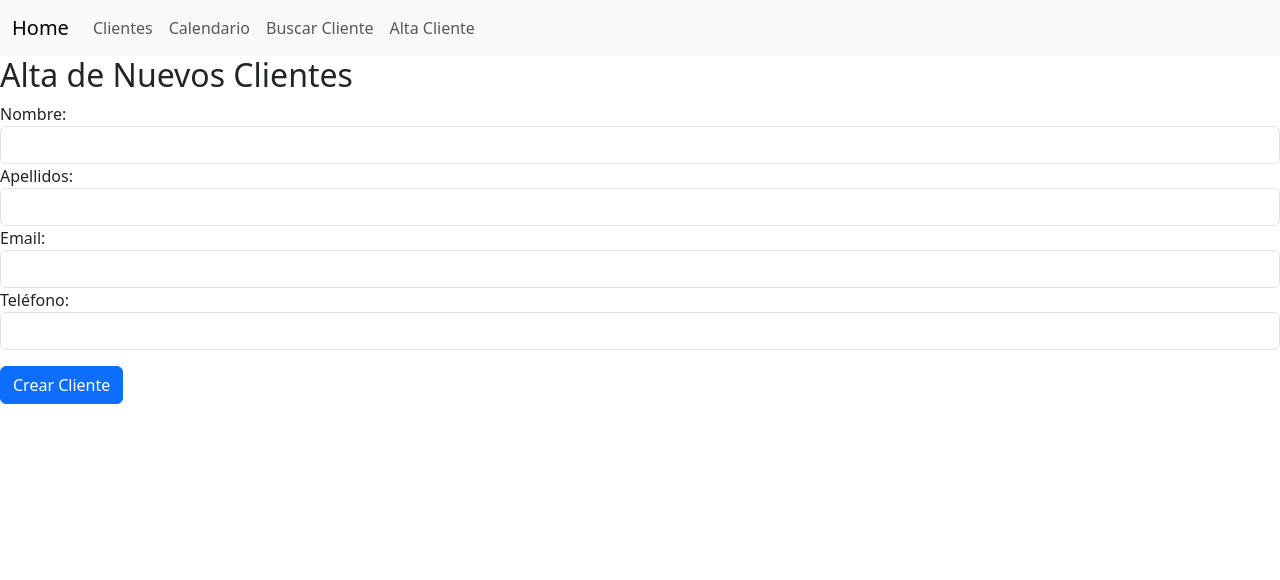
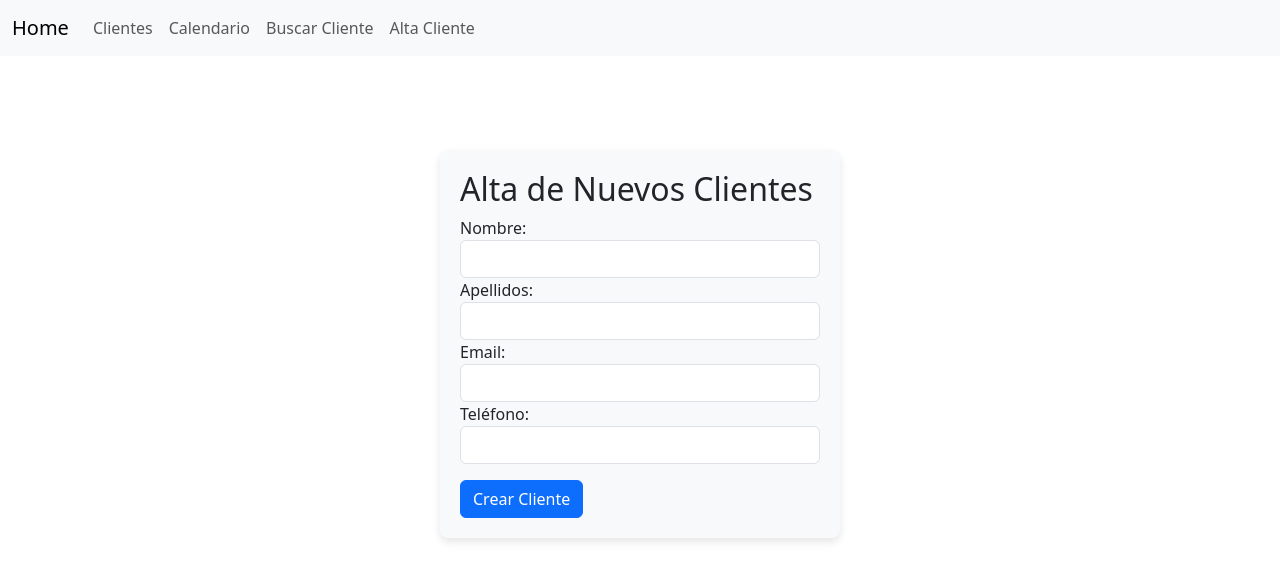
Before and after one commit to laquecu/calendario, a React (Create React App) app in the folder frontend/frontend/: page /alta_cliente in a window 1280 px wide. Shown: the top 580 px of the page. Built offline with nearby package versions, Linux system fonts and the light colour scheme.

Commit message:
tunear formulario altaclientes

```diff
--- a/frontend/frontend/src/AltaClientes.js
+++ b/frontend/frontend/src/AltaClientes.js
@@ -51,7 +51,9 @@
     };
 
     return (
-        <div className="alta-clientes">
+        <div className="centered-form">
+      <div className="form-container">
+
             <h2>Alta de Nuevos Clientes</h2>
             <form onSubmit={handleSubmit}>
                 <div>
@@ -102,6 +104,7 @@
             </form>
             {message && <p>{message}</p>}
         </div>
+        </div>
     );
 };
 
```
Also changed, not shown: 1 other file (tests, documents, lock files or other folders).
